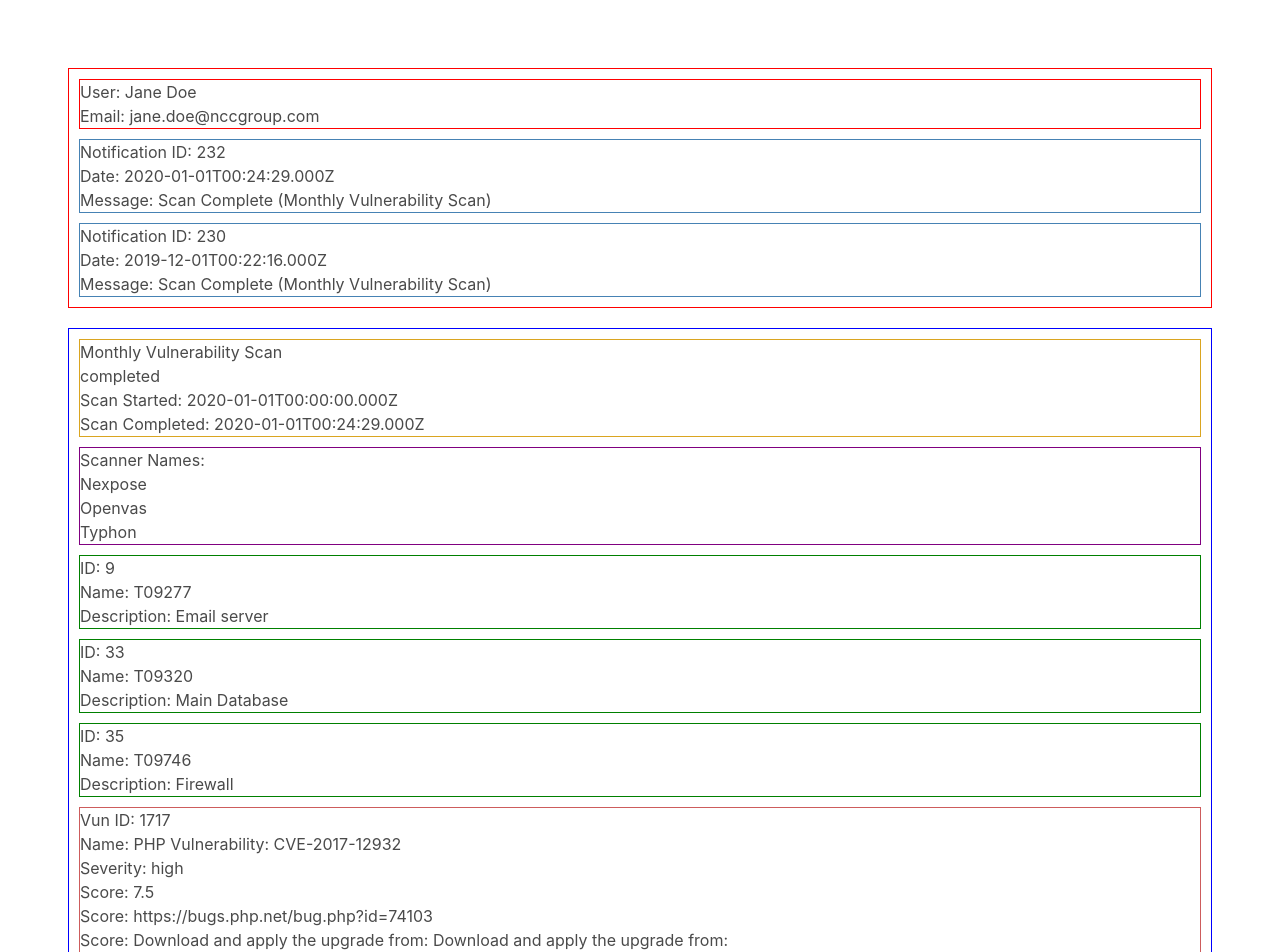
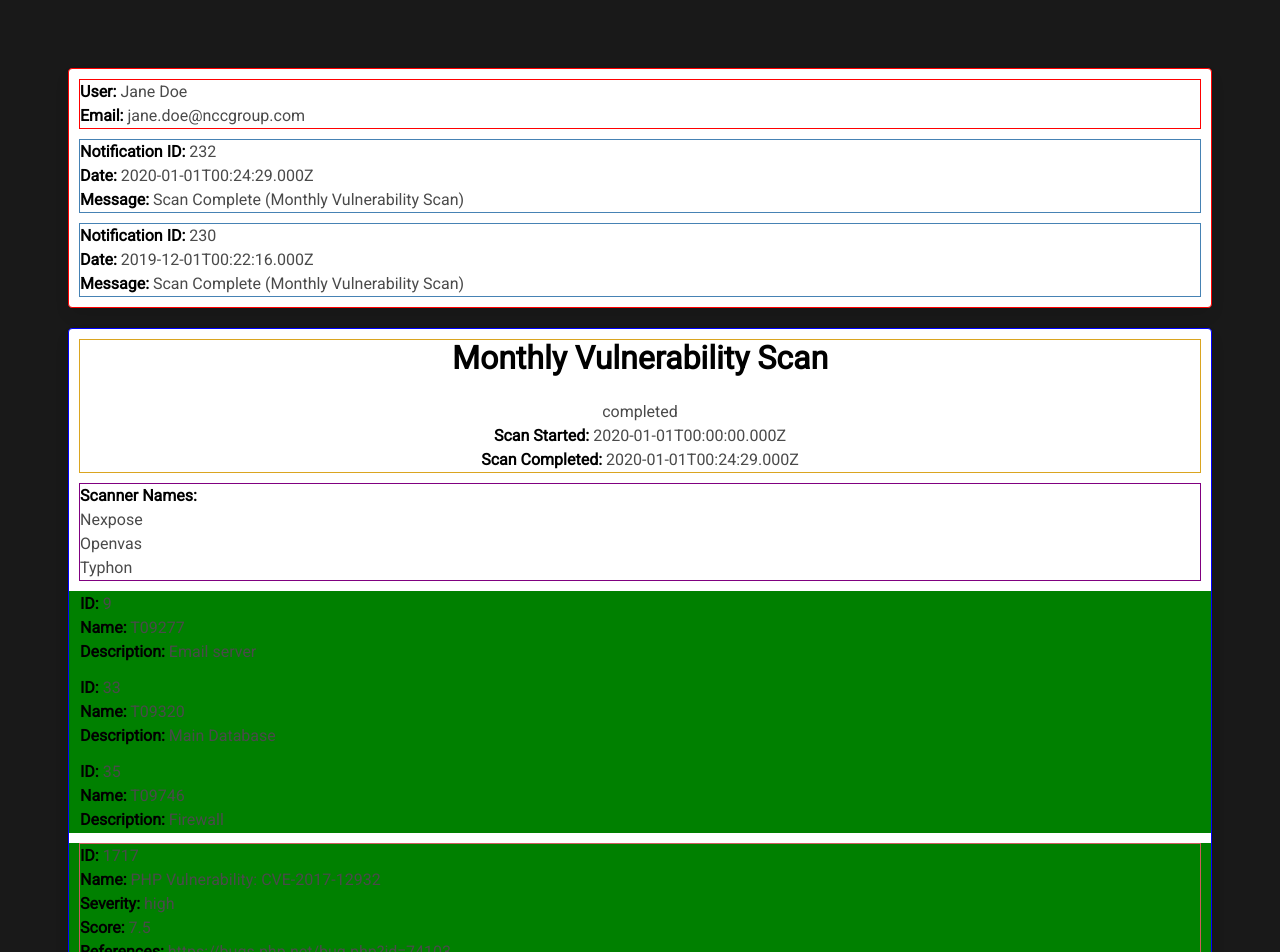
Before and after one commit to latchjack/vun-test, a React (Create React App) app: page / in a window 1280 px wide. Shown: the top 952 px of the page. Built offline with nearby package versions, Linux system fonts and the light colour scheme.

Commit message:
started styling

```diff
--- a/package.json
+++ b/package.json
@@ -9,6 +9,7 @@
     "bulma": "^0.9.0",
     "node-sass": "^4.14.1",
     "react": "^16.13.1",
+    "react-collapsible": "^2.8.0",
     "react-dom": "^16.13.1",
     "react-scripts": "3.4.3"
   },
--- a/public/index.html
+++ b/public/index.html
@@ -24,7 +24,8 @@
       work correctly both with client-side routing and a non-root public URL.
       Learn how to configure a non-root public URL by running `npm run build`.
     -->
-    <title>React App</title>
+    <link href="https://fonts.googleapis.com/css2?family=Roboto&display=swap" rel="stylesheet">
+    <title>NCC Group - Vunerability Scan</title>
   </head>
   <body>
     <noscript>You need to enable JavaScript to run this app.</noscript>
--- a/src/App.css
+++ b/src/App.css
@@ -1,4 +1,10 @@
+* {
+  font-family: 'Roboto', sans-serif;
+}
 
+body {
+  background-color: rgb(25, 25, 25);
+}
 
 .user-container {
   border: 1px solid red;
@@ -44,3 +50,13 @@
   border: 1px solid olive;
   margin: 10px;
 }
+
+/* ==================== comment ========================== */
+
+.title {
+  color: black;
+}
+
+.segment {
+  background-color: green;
+}
--- a/src/components/Scan.js
+++ b/src/components/Scan.js
@@ -1,5 +1,7 @@
 import React from 'react'
 import scandata from './scan.json'
+import Collapsible from 'react-collapsible'
+
 
 class Scan extends React.Component {
   render() {
@@ -9,35 +11,39 @@ class Scan extends React.Component {
         <section className="section">
 
           {/* USER SECTION */}
-          <div className="user-container">
+          <div className="user-container card">
             <div className="login-container">
-              <h1><span className="user-details">User:</span> {scandata.user.displayName}</h1>
-              <h1><span className="user-details">Email:</span> {scandata.user.email}</h1>
+              <h1><span className="title is-6">User:</span> {scandata.user.displayName}</h1>
+              <h1><span className="title is-6">Email:</span> {scandata.user.email}</h1>
             </div>
 
+            <div className="notifications">
               {scandata.user.notifications.map((notification, i) => {
                 return (
                   <div className="notification-container" key={i}>
-                  <p>Notification ID: {notification.id}</p>
-                  <p>Date: {notification.date}</p>
-                  <p>Message: {notification.message}</p>
+                    <p><span className="title is-6">Notification ID:</span> {notification.id}</p>
+                    <p><span className="title is-6">Date:</span> {notification.date}</p>
+                    <p><span className="title is-6">Message:</span> {notification.message}</p>
                   </div>
                 )
               })}
             </div>
+          </div>
 
           {/* SCAN SECTION */}
-          <div className="scan-container">
+          <div className="scan-container card">
             <div className="details-container">
-              <p>{scandata.scan.name}</p>
+              <p className="title is-3 has-text-centered">{scandata.scan.name}</p>
+
+              <div className="has-text-centered">
                 <p>{scandata.scan.status}</p>
-
-              <p>Scan Started: {scandata.scan.dateStarted}</p>
-              <p>Scan Completed: {scandata.scan.datCompleted}</p>
+                <p><span className="title is-6">Scan Started:</span> {scandata.scan.dateStarted}</p>
+                <p><span className="title is-6">Scan Completed:</span> {scandata.scan.datCompleted}</p>
+              </div>
             </div>
 
             <div className="scanner-container">
-              <p>Scanner Names:</p>
+              <p><span className="title is-6">Scanner Names:</span></p>
               {scandata.scan.scanners.map((scanner, i) => {
                   return (
                     <div key={i}>
@@ -47,36 +53,42 @@ class Scan extends React.Component {
               })}
             </div>
 
+            <div className="segment">
             {scandata.scan.assets.map((asset, i) => {
                 return (
                   <div className="asset-container" key={i}>
-                    <p>ID: {asset.id}</p>
-                    <p>Name: {asset.name}</p>
-                    <p>Description: {asset.description}</p>
+                    <p><span className="title is-6">ID:</span> {asset.id}</p>
+                    <p><span className="title is-6">Name:</span> {asset.name}</p>
+                    <p><span className="title is-6">Description:</span> {asset.description}</p>
                   </div>
                 )
             })}
+            </div>
 
+            <div className="segment">
             {scandata.scan.vulnerabilities.map((vun, i) => {
               return (
-                <div className="vun-container" key={i}>
-                  <p>Vun ID: {vun.id}</p>
-                  <p>Name: {vun.name}</p>
-                  <p>Severity: {vun.severity}</p>
-                  <p>Score: {vun.cvssBaseScore}</p>
-                  <p>Score: {vun.references}</p>
-                  <p>Score: {vun.solution}</p>
-                  <p>Score: {vun.description}</p>
-                  <p>Affected Assets: {parseInt(scandata.scan.vulnerabilities.affectedAssets)}</p>
+                <div className="vun-container segment" key={i}>
+                  <p><span className="title is-6">ID:</span> {vun.id}</p>
+                  <p><span className="title is-6">Name:</span> {vun.name}</p>
+                  <p><span className="title is-6">Severity:</span> {vun.severity}</p>
+                  <p><span className="title is-6">Score:</span> {vun.cvssBaseScore}</p>
+                  <p><span className="title is-6">References:</span> {vun.references}</p>
+                  <p><span className="title is-6">Solution:</span> {vun.solution}</p>
+                  <p><span className="title is-6">Description:</span> {vun.description}</p>
+                  <p><span className="title is-6">Affected Assets:</span> {parseInt(scandata.scan.vulnerabilities.affectedAssets)}</p>
                 </div>
               )
             })}
+            </div>
 
-            <div className="sev-container">
-              <p>Critical: {scandata.scan.severityCounts.critical}</p>
-              <p>High: {scandata.scan.severityCounts.high}</p>
-              <p>Medium: {scandata.scan.severityCounts.medium}</p>
-              <p>Low: {scandata.scan.severityCounts.low}</p>
+
+            <div className="sev-container segment">
+              <p className="title is-3 has-text-centered">Severity</p>
+              <p><span className="title is-6">Critical:</span> {scandata.scan.severityCounts.critical}</p>
+              <p><span className="title is-6">High:</span> {scandata.scan.severityCounts.high}</p>
+              <p><span className="title is-6">Medium:</span> {scandata.scan.severityCounts.medium}</p>
+              <p><span className="title is-6">Low:</span> {scandata.scan.severityCounts.low}</p>
             </div>
 
 
```
Also changed, not shown: 1 other file (tests, documents, lock files or other folders). Lines whose indentation alone changed are shown as unchanged.
